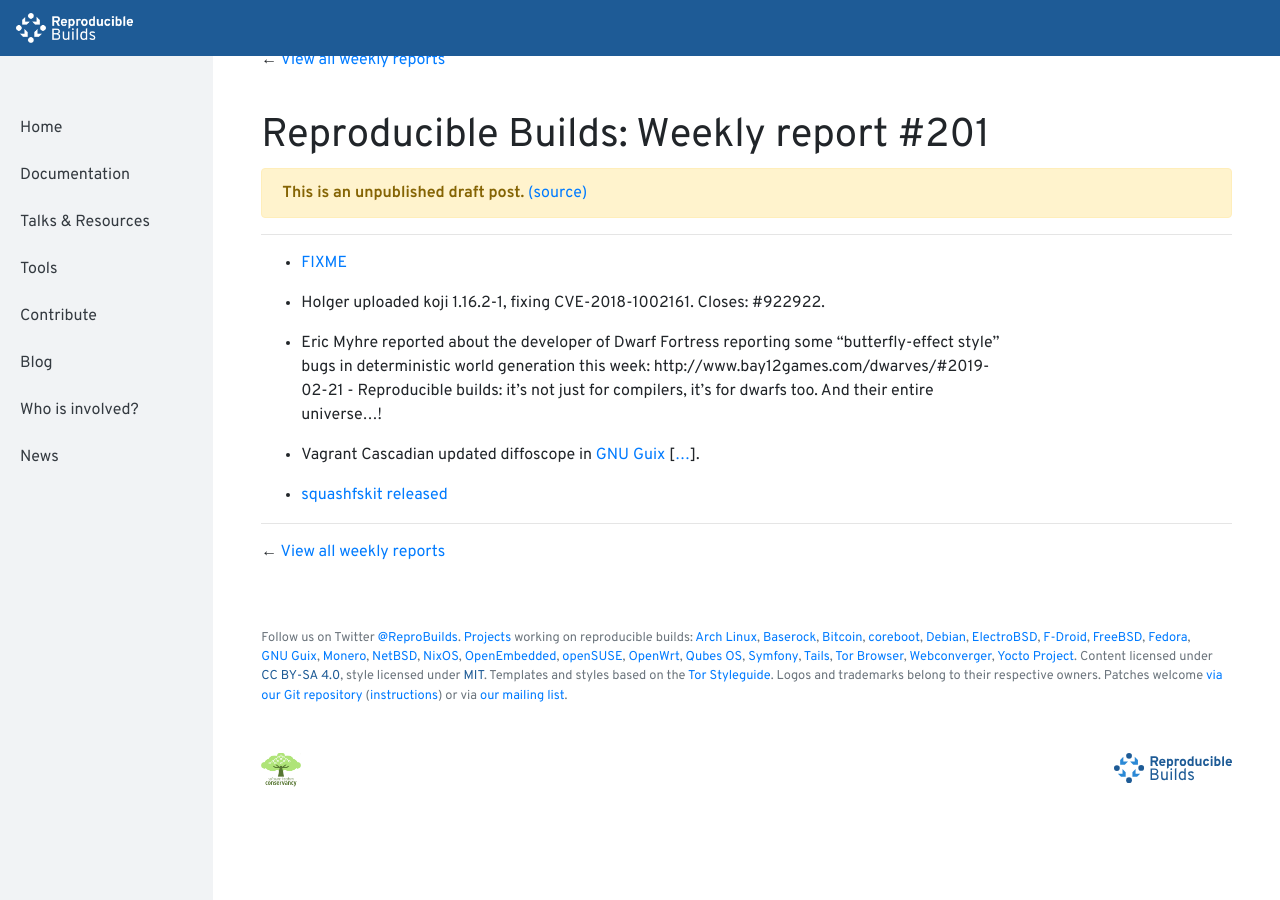
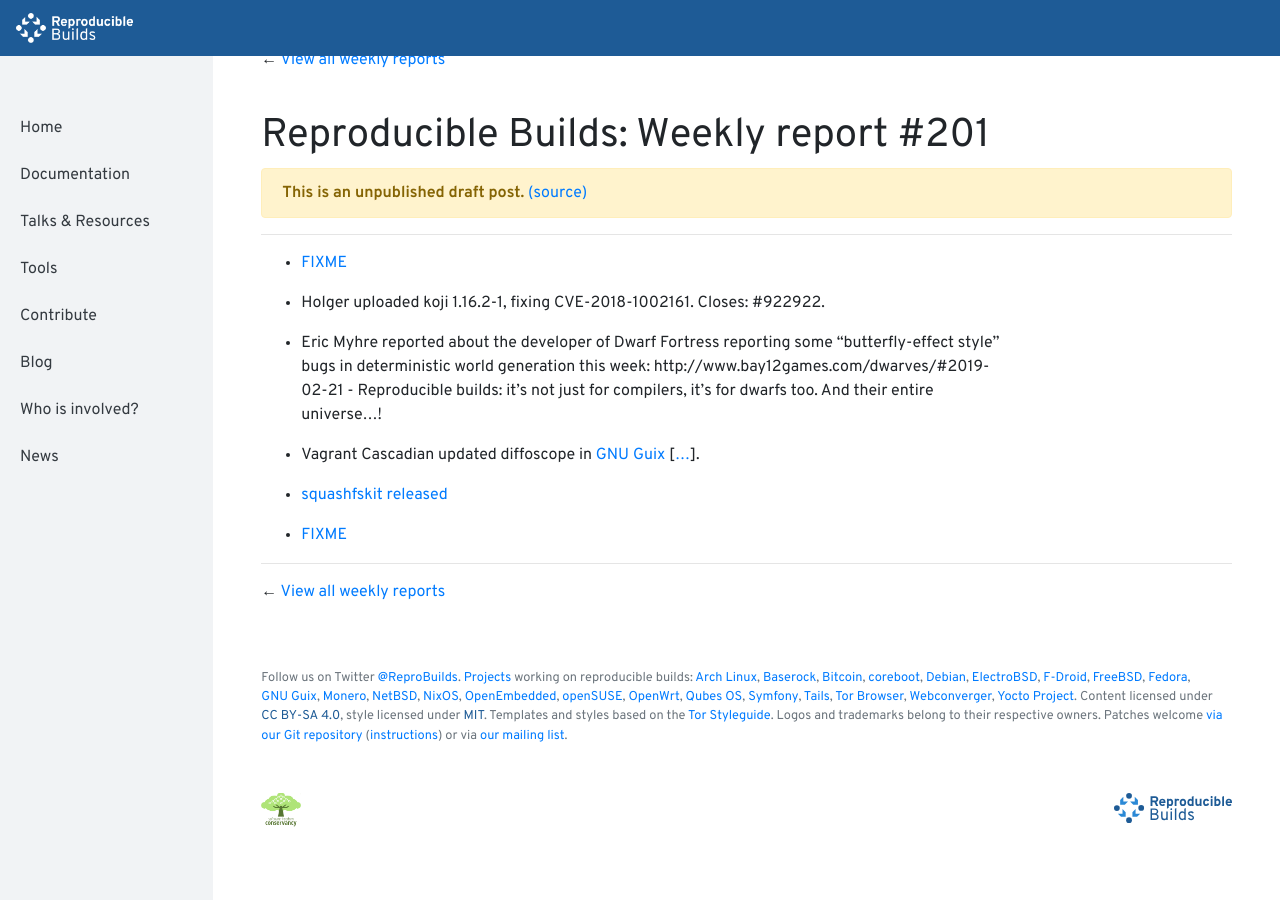
Before and after one commit to prototypefund/reproducible-website, a Jekyll site: the page built from _blog/posts/201.md, in a window 1280 px wide and 900 px high, scrolled down 56 px. Built offline with Jekyll 4.4.1, drawn with Linux system fonts in a browser that asks for light colours.

Commit message:
201 += https://github.com/sphinx-doc/sphinx/pull/6028#issuecomment-467885608

```diff
--- a/_blog/posts/201.md
+++ b/_blog/posts/201.md
@@ -13,3 +13,5 @@
 * Vagrant Cascadian updated diffoscope in [GNU Guix](https://www.gnu.org/software/guix/) [[...](https://git.savannah.gnu.org/cgit/guix.git/commit/?id=6dacaa70a0874662cbdabfc6df987cd5a09a518c)].
 
 * [squashfskit released](https://bugs.debian.org/918480#42)
+
+* [FIXME](https://github.com/sphinx-doc/sphinx/pull/6028#issuecomment-467885608)
```
